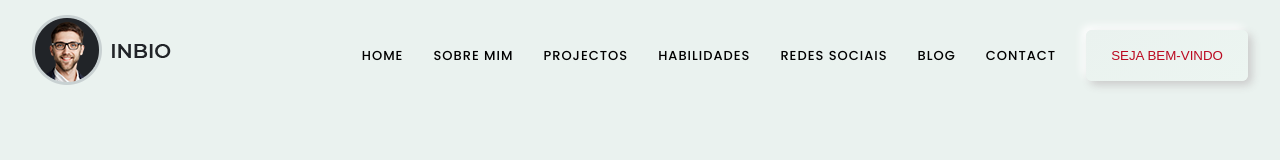
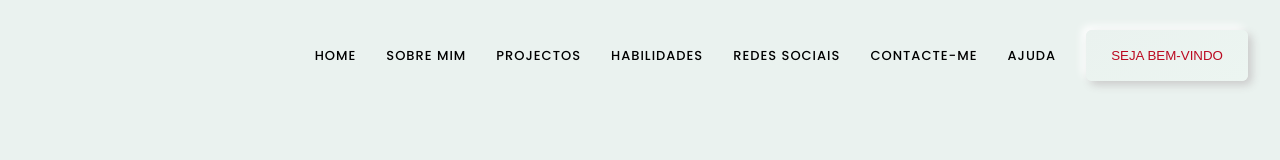
Before and after one commit to Willfredy-Vieira-Dias/Porfolio_Em_Reactjs, a React (Create React App) app: page / in a window 1280 px wide. Shown: the top 160 px of the page. Built offline with nearby package versions, Linux system fonts and the light colour scheme.

Commit message:
Terminado sem as outras ideias

```diff
--- a/src/componentes/head/Header.js
+++ b/src/componentes/head/Header.js
@@ -1,6 +1,5 @@
 import React, { useState } from "react";
 import "../head/Header.css";
-import logo from "../img/logo.png";
 
 const Header = () => {
   window.addEventListener("scroll", function() {
@@ -15,7 +14,6 @@
       <header className="header">
         <div className="container d_flex">
           <div className="logo">
-            <img src={logo} alt="" />
           </div>
 
           <div className="navlink">
@@ -39,10 +37,10 @@
                 <a href="#clients">Redes Sociais</a>
               </li>
               <li>
-                <a href="#blog">blog</a>
+                <a href="#blog">Contacte-me</a>
               </li>
               <li>
-                <a href="#contact">contact</a>
+                <a href="#contact">Ajuda</a>
               </li>
               <li>
                 <button className="home-btn">SEJA BEM-VINDO</button>
```
